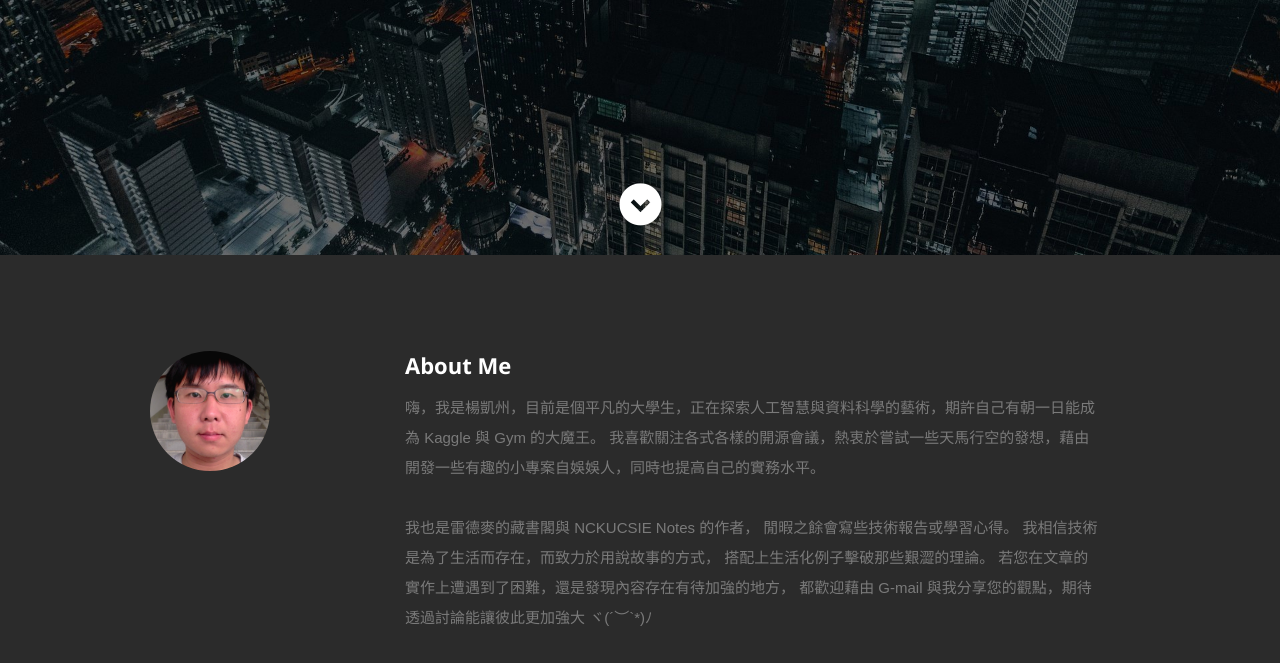
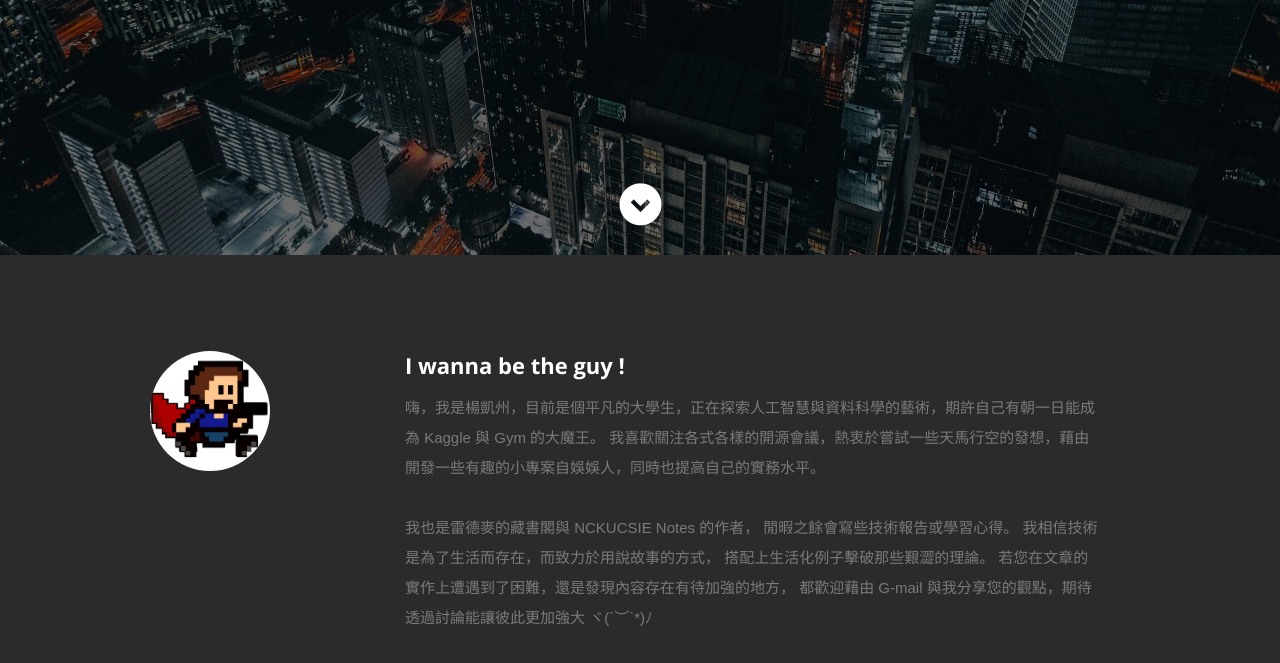
Before and after one commit to zake7749/AboutMe, a plain HTML site: page index.html in a window 1280 px wide. Shown: the part 545-1208 px from the top of the page. Drawn offline with nearby package versions, Linux system fonts and the light colour scheme.

Commit message:
Updated.

```diff
--- a/index.html
+++ b/index.html
@@ -93,13 +93,13 @@
 
             <div class="three columns">
 
-                <img class="profile-pic" src="images/profile.jpg" alt="" />
+                <img class="profile-pic" src="images/profilepic.jpg" alt="" />
 
             </div>
 
             <div class="nine columns main-col">
 
-                <h2>About Me</h2>
+                <h2>I wanna be the guy !</h2>
 
                 <p>
                   嗨，我是楊凱州，目前是個平凡的大學生，正在探索人工智慧與資料科學的藝術，期許自己有朝一日能成為 Kaggle 與 Gym 的大魔王。
```
Also changed, not shown: images/profile.jpg (deleted).
